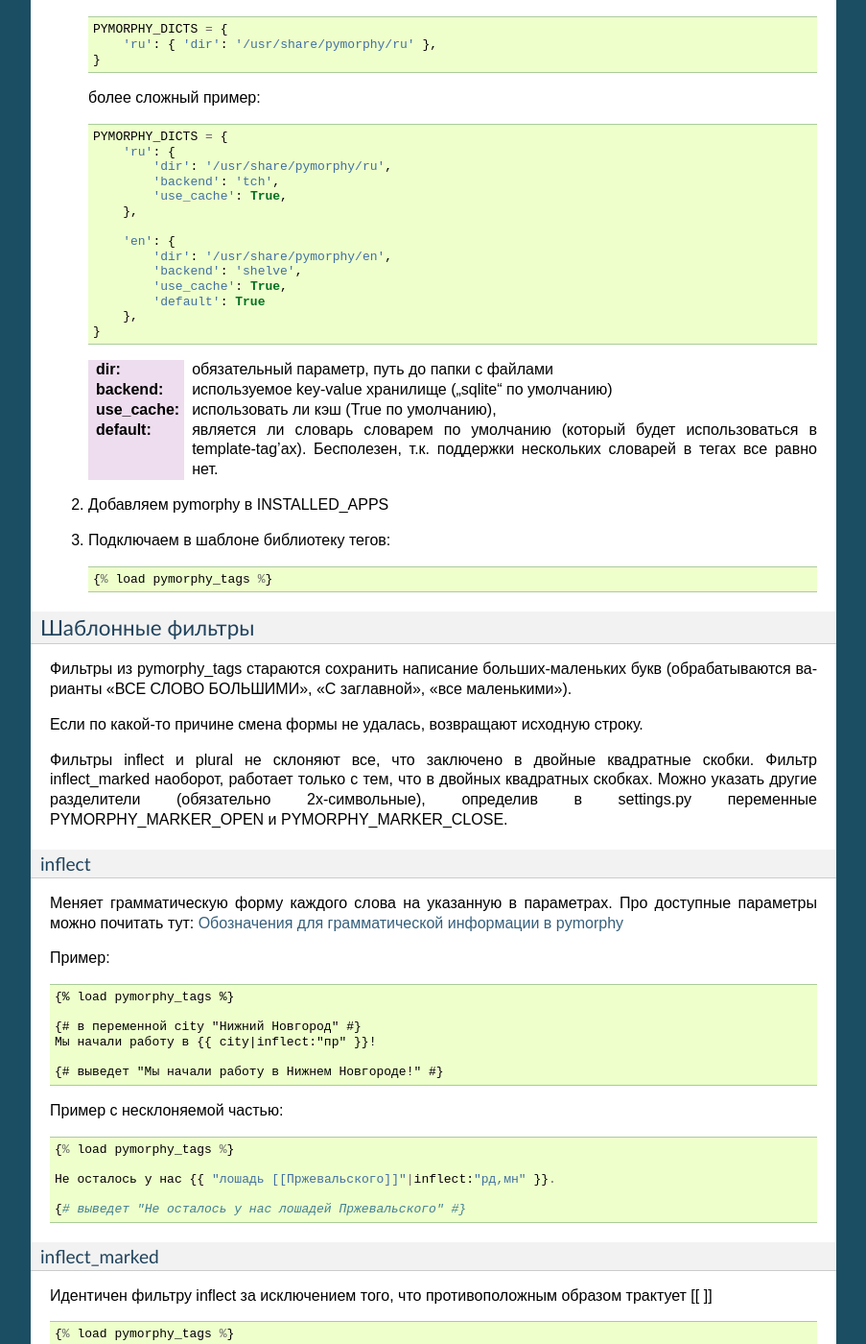
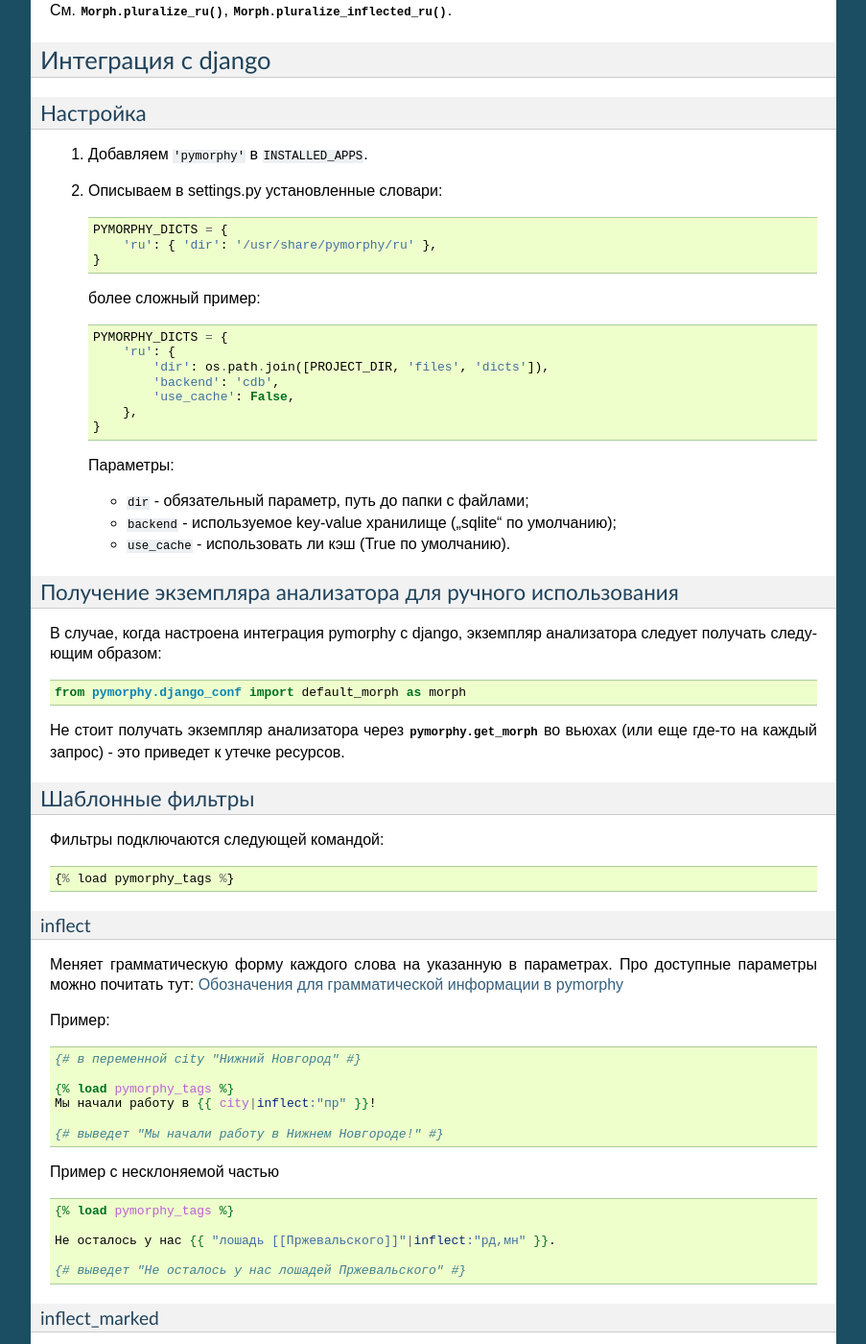
Before and after one commit to kmike/pymorphy, a Sphinx documentation site: the page built from docs/usage.rst, in a window 1280 px wide and 1400 px high, scrolled down 1656 px. Shown: the whole window at 96% size, without its empty margins (198-1101 px from the left). Built offline with Sphinx 7.4.7, drawn with Linux system fonts in a browser that asks for light colours; some of the changed text lies outside the part shown.

Commit message:
Немного упрощено руководство. Замечание о том, что следует использовать 1 экземпляр анализатора, и как это делать в случае с django. See #19.

```diff
--- a/docs/index.rst
+++ b/docs/index.rst
@@ -1,8 +1,3 @@
-.. pymorphy documentation master file, created by
-   sphinx-quickstart on Sun Dec  6 14:14:52 2009.
-   You can adapt this file completely to your liking, but it should at least
-   contain the root `toctree` directive.
-
 Морфологический анализатор pymorphy
 ===================================
 
--- a/docs/usage.rst
+++ b/docs/usage.rst
@@ -25,6 +30,18 @@
     аргументы (в.т.ч. пустые или латинские, если используется pymorphy-speedups)
     - это unicode-строки. Кроме того, слова для обработки должны быть в верхнем
     регистре.
+
+.. _resource-warning:
+.. warning::
+
+    Всегда старайтесь использовать единственный экземпляр анализатора.
+
+    Объекты класса :class:`pymorphy.Morph <Morph>` требуют довольно много
+    ресурсов для создания, не уничтожаются сборщиком мусора и не закрывают
+    за собой файловые дескрипторы, поэтому постоянное создание
+    анализаторов будет приводить к утечке ресурсов.
+
+
 
 Получение информации о слове
 ^^^^^^^^^^^^^^^^^^^^^^^^^^^^
@@ -106,50 +122,38 @@
 
         PYMORPHY_DICTS = {
             'ru': {
-                'dir': '/usr/share/pymorphy/ru',
-                'backend': 'tch',
-                'use_cache': True,
-            },
-
-            'en': {
-                'dir': '/usr/share/pymorphy/en',
-                'backend': 'shelve',
-                'use_cache': True,
-                'default': True
+                'dir': os.path.join([PROJECT_DIR, 'files', 'dicts']),
+                'backend': 'cdb',
+                'use_cache': False,
             },
         }
 
-   :dir: обязательный параметр, путь до папки с файлами
-   :backend: используемое key-value хранилище ('sqlite' по умолчанию)
-   :use_cache: использовать ли кэш (True по умолчанию),
-   :default: является ли словарь словарем по умолчанию (который будет
-             использоваться в template-tag'ах). Бесполезен,
-             т.к. поддержки нескольких словарей в тегах все равно нет.
+   Параметры:
 
+   * ``dir`` - обязательный параметр, путь до папки с файлами;
+   * ``backend`` - используемое key-value хранилище ('sqlite' по умолчанию);
+   * ``use_cache`` - использовать ли кэш (True по умолчанию).
 
-2. Добавляем pymorphy в INSTALLED_APPS
+Получение экземпляра анализатора для ручного использования
+^^^^^^^^^^^^^^^^^^^^^^^^^^^^^^^^^^^^^^^^^^^^^^^^^^^^^^^^^^
 
-3. Подключаем в шаблоне библиотеку тегов::
+В случае, когда настроена интеграция pymorphy с django,
+экземпляр анализатора следует получать следующим образом::
 
-   {% load pymorphy_tags %}
+    from pymorphy.django_conf import default_morph as morph
 
+Не стоит получать экземпляр анализатора через
+:meth:`pymorphy.get_morph <get_morph>` во вьюхах (или еще где-то на каждый
+запрос) - это приведет к утечке ресурсов.
 
 Шаблонные фильтры
 ^^^^^^^^^^^^^^^^^
 
-Фильтры из pymorphy_tags стараются сохранить написание больших-маленьких
-букв (обрабатываются варианты "ВСЕ СЛОВО БОЛЬШИМИ", "С заглавной",
-"все маленькими").
+Фильтры подключаются следующей командой::
 
-Если по какой-то причине смена формы не удалась, возвращают исходную строку.
+    {% load pymorphy_tags %}
 
-Фильтры inflect и plural не склоняют все, что заключено
-в двойные квадратные скобки. Фильтр inflect_marked наоборот, работает
-только с тем, что в двойных квадратных скобках.
-Можно указать другие разделители (обязательно 2х-символьные),
-определив в settings.py переменные PYMORPHY_MARKER_OPEN и
-PYMORPHY_MARKER_CLOSE.
-
+.. _inflect-filter:
 
 inflect
 #######
@@ -157,18 +161,21 @@
 Меняет грамматическую форму каждого слова на указанную в параметрах.
 Про доступные параметры можно почитать тут: :ref:`parameter-format`
 
+Пример:
 
-Пример::
+.. code-block:: django
+
+   {# в переменной city "Нижний Новгород" #}
 
    {% load pymorphy_tags %}
-
-   {# в переменной city "Нижний Новгород" #}
    Мы начали работу в {{ city|inflect:"пр" }}!
 
    {# выведет "Мы начали работу в Нижнем Новгороде!" #}
 
 
-Пример с несклоняемой частью::
+Пример с несклоняемой частью
+
+.. code-block:: django
 
    {% load pymorphy_tags %}
 
@@ -176,17 +183,22 @@
 
    {# выведет "Не осталось у нас лошадей Пржевальского" #}
 
+.. _inflect_marked-filter:
 
 inflect_marked
 ##############
 
 Идентичен фильтру inflect за исключением того, что противоположным образом
-трактует [[ ]] ::
+трактует [[ ]]
+
+.. code-block:: django
 
    {% load pymorphy_tags %}
    Не осталось у нас {{ "[[лошадь]] Пржевальского"|inflect_marked:"рд,мн" }}.
+
    {# выведет "Не осталось у нас лошадей Пржевальского" #}
 
+.. _plural-filter:
 
 plural
 ######
@@ -194,7 +206,7 @@
 Ставит слово в форму, которая согласуется с заданным числом (1 попугай,
 2 попугая, 5 попугаев).
 
-Пример::
+.. code-block:: django
 
    {% load pymorphy_tags %}
 
```
Also changed, not shown: other parts of docs/usage.rst (+27 -7 lines), docs/intro.rst (+15 -24 lines).
